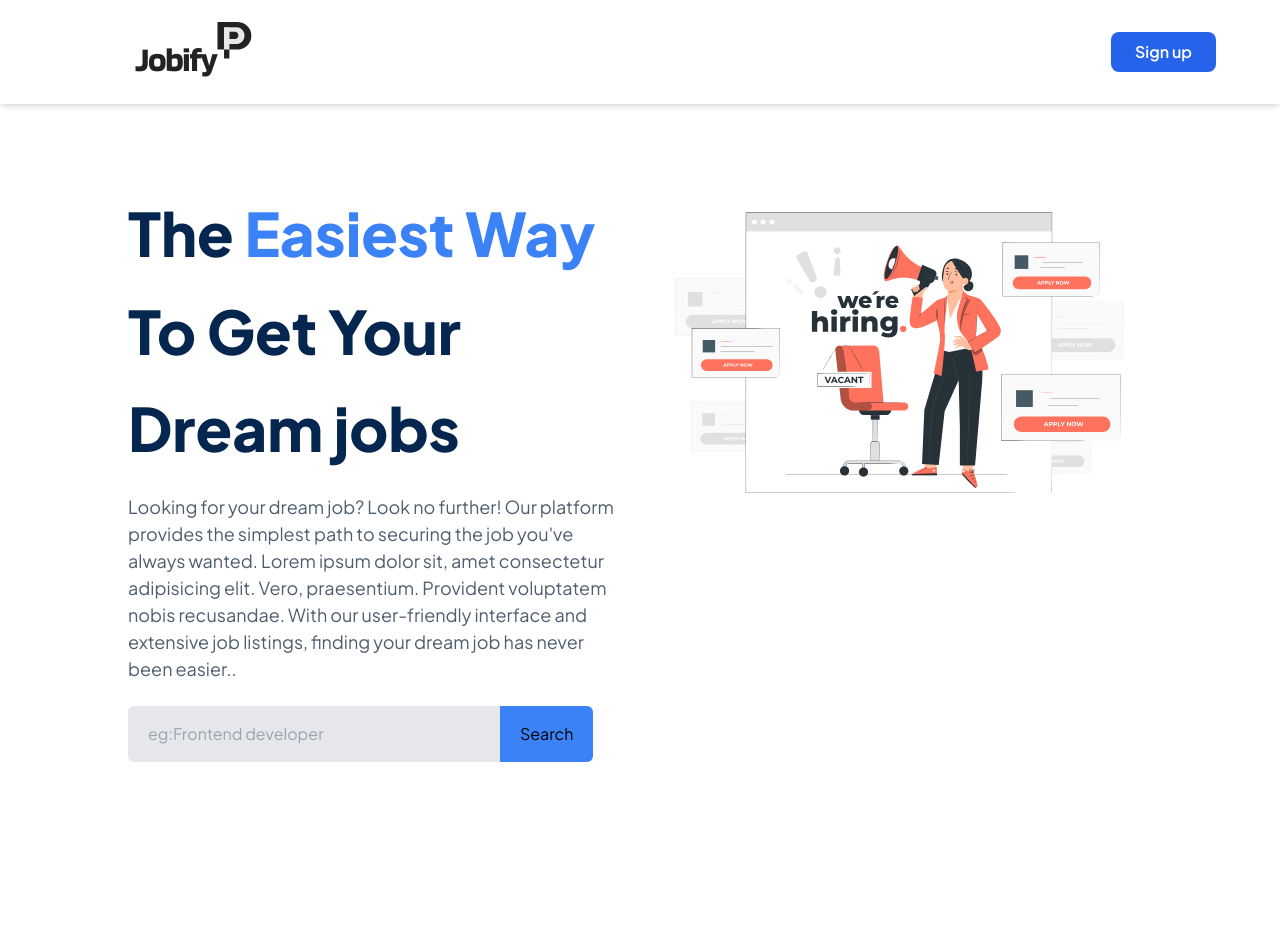
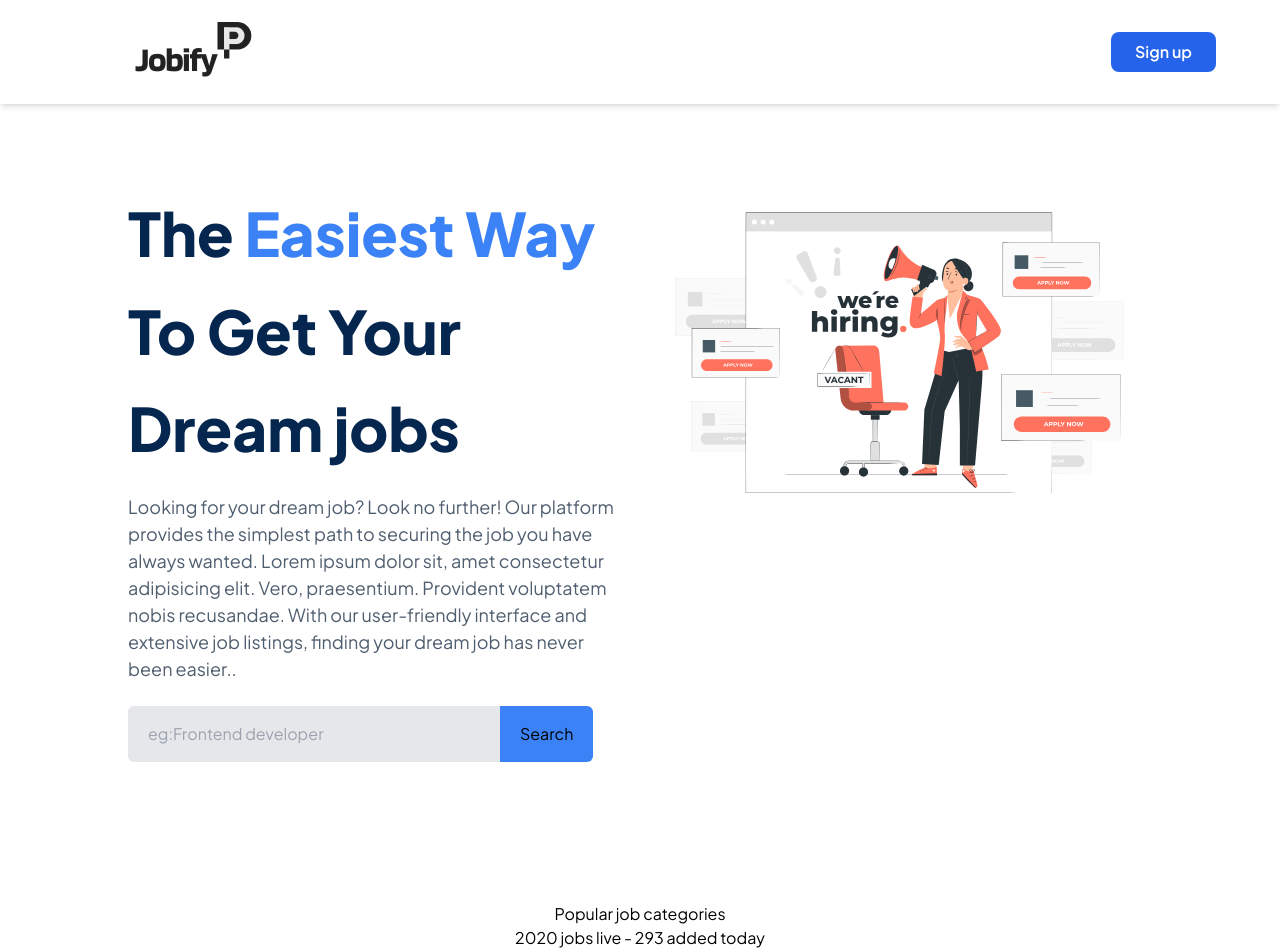
Before and after one commit to muhammadshakkeerp/Job-portal, a Next.js app: page / in a window 1280 px wide. Shown: the top 952 px of the page. Before the commit the page ends 810 px from the top, so only its background shows below. Built offline with nearby package versions, Linux system fonts and the light colour scheme; no server answers.

Commit message:
feat: Job cetegory started

```diff
--- /dev/null
+++ b/components/Helpers/Heading.tsx
@@ -0,0 +1,17 @@
+import React from 'react'
+
+interface Props {
+    mainHeading: string
+    subHeading: string
+}
+const Heading = (props: Props) => {
+    return (
+        <div className='text-center p-3'>
+            <h1>{props.mainHeading}</h1>
+            <p>{props.subHeading}</p>
+
+        </div>
+    )
+}
+
+export default Heading
--- a/components/Home/Hero.tsx
+++ b/components/Home/Hero.tsx
@@ -10,7 +10,7 @@ const Hero = () => {
                     {/* content */}
                     <div>
                         <h1 className='text-[28px] sm:text-[35px] lg:text-[45px] xl:text-[60px] text-[#05264e] leading-normal lg:leading-relaxed font-extrabold'>The <span className='text-blue-500'>Easiest Way</span> <br /> To Get Your Dream jobs </h1>
-                        <p className='text-[#4f5e6f] text-[16px] md:text-[18px] mt-[1rem]'>Looking for your dream job? Look no further! Our platform provides the simplest path to securing the job you've always wanted. Lorem ipsum dolor sit, amet consectetur adipisicing elit. Vero, praesentium. Provident voluptatem nobis recusandae. With our user-friendly interface and extensive job listings, finding your dream job has never been easier..</p>
+                        <p className='text-[#4f5e6f] text-[16px] md:text-[18px] mt-[1rem]'>Looking for your dream job? Look no further! Our platform provides the simplest path to securing the job you have always wanted. Lorem ipsum dolor sit, amet consectetur adipisicing elit. Vero, praesentium. Provident voluptatem nobis recusandae. With our user-friendly interface and extensive job listings, finding your dream job has never been easier..</p>
                         {/* search box */}
                         <div className='mt-[1.5rem]'>
                             <input className='w-[60%] md:w-[70%] lg:w-[75%] px-5 py-4 outline-none rounded-l-md bg-gray-200' placeholder='eg:Frontend developer' title='search box' type="text" />
--- a/components/Home/Home.tsx
+++ b/components/Home/Home.tsx
@@ -1,10 +1,11 @@
 import React from 'react'
-import Hero from './Hero'
+import { Hero, JobCategory } from '../../paths'
 
 const Home = () => {
     return (
         <div>
             <Hero />
+            <JobCategory />
         </div>
     )
 }
--- /dev/null
+++ b/components/Home/JobCategory.tsx
@@ -0,0 +1,12 @@
+import React from 'react'
+import { Heading } from '../../paths'
+const JobCategory = () => {
+    return (
+        <div className='pt-20 pb-12'>
+            {/* Heading */}
+            <Heading mainHeading="Popular job categories" subHeading="2020 jobs live - 293 added today"/>
+    </div>
+    )
+}
+
+export default JobCategory
--- a/paths.ts
+++ b/paths.ts
@@ -2,5 +2,7 @@ import SignupPage from "./app/signup/page";
 import User from "./components/Helpers/User";
 import Hero from "./components/Home/Hero";
 import Home from "./components/Home/Home";
+import JobCategory from "./components/Home/JobCategory";
+import Heading from "./components/Helpers/Heading";
 
-export { Home, SignupPage, User, Hero };
+export { Home, JobCategory, SignupPage, User, Hero ,Heading};
```
